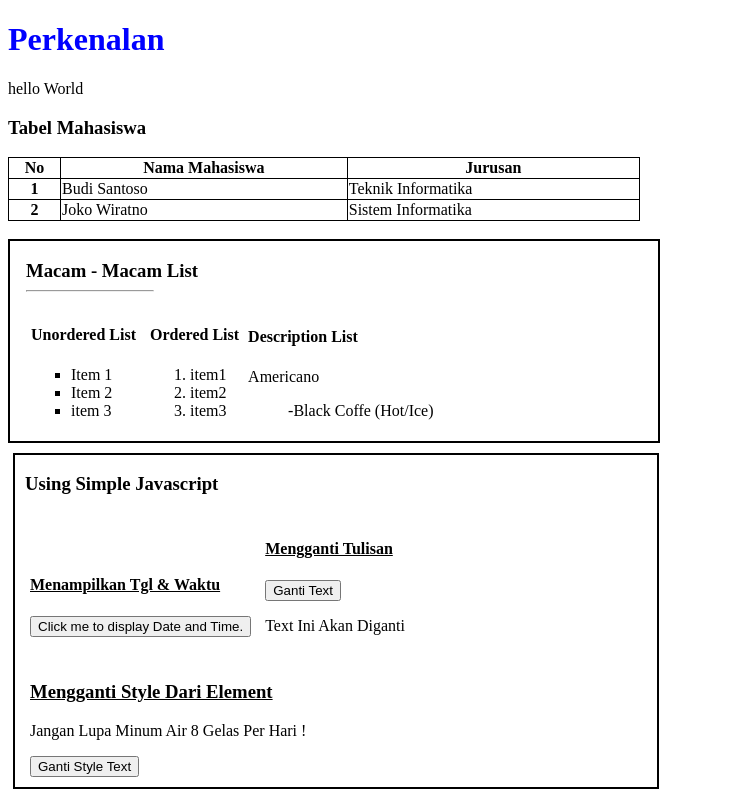
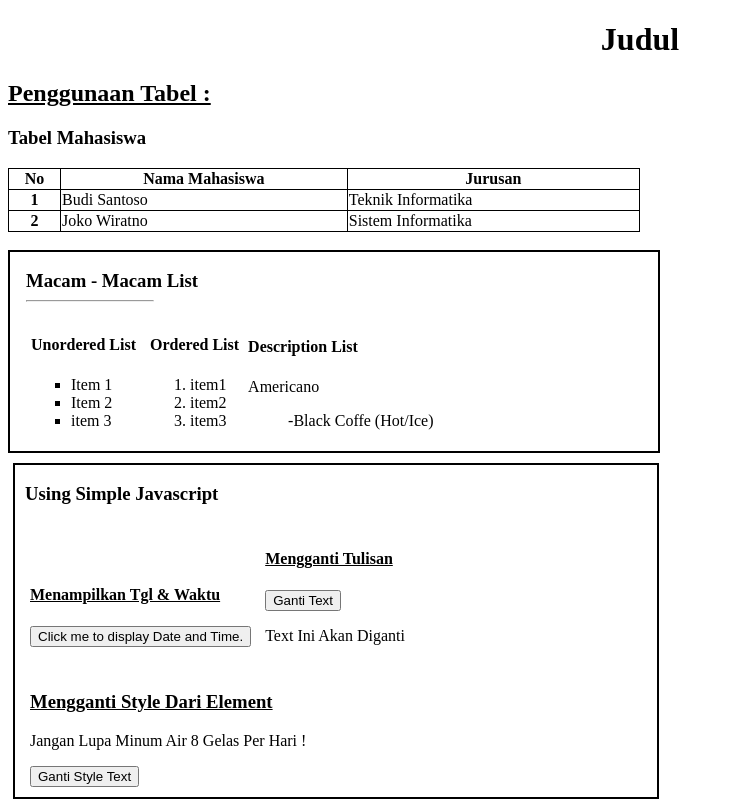
Before and after one commit to AlninoDP/Webhtml, a plain HTML site: page index.html in a window 1280 px wide. Shown: the whole page, without its empty margins (0-733 px from the left). Drawn offline with Linux system fonts and the light colour scheme.

Commit message:
Tambahan Code

```diff
--- a/index.html
+++ b/index.html
@@ -6,11 +6,12 @@
 	<meta name="author" content="AlninoDP">
 	<link rel="stylesheet" href="styles.css"> <!-- link css -->
 	<link rel="icon" type="image/x-icon" href="favicon.ico"> <!-- favicon -->
+	<!-- mengubah ukuran layar sesuai device/besarnya layar saat ditampilkan -->
 	<meta name="viewport" content="width=device-width, initial-scale=1.0">
 </head>
 <body>
-<h1>Perkenalan</h1>
-<p>hello World</p>
+	<h1 style="text-align: center;"> Judul </h1>
+	<h2> <u>Penggunaan Tabel :</u>  </h2>
 	<h3>Tabel Mahasiswa</h3>
 <table style="width:50%;">
 	<tr>
--- a/styles.css
+++ b/styles.css
@@ -1,8 +1,3 @@
-h1 {
-	color : blue;
-	float : center;
-}
-
 table, th, td {
 border :1px solid black;
 border-collapse : collapse;
@@ -13,14 +8,11 @@ width : 50%;
 border : 2px solid black;
 padding-left : 1em;
 margin-bottom : 10px;
-
 }
 
 #DescriptionList {
 display : inline-block;
-
 }
-
 
 #UnorderedList {
 display : inline-block;
@@ -31,7 +23,6 @@ margin : 5px;
 display : inline-block;
 margin : 5px;
 }
-
 
 .jswithhtml {
 margin : 5px;
```
